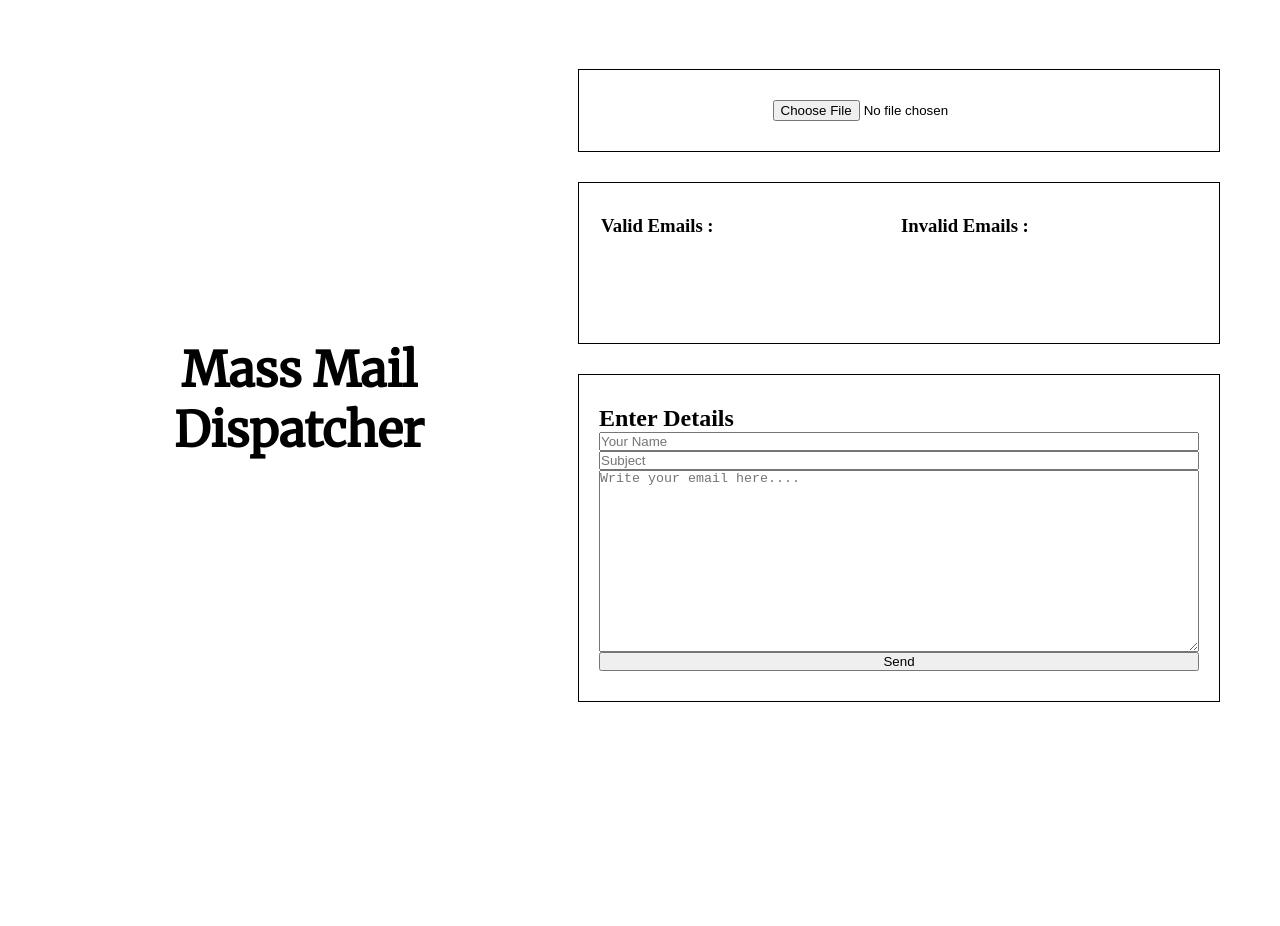
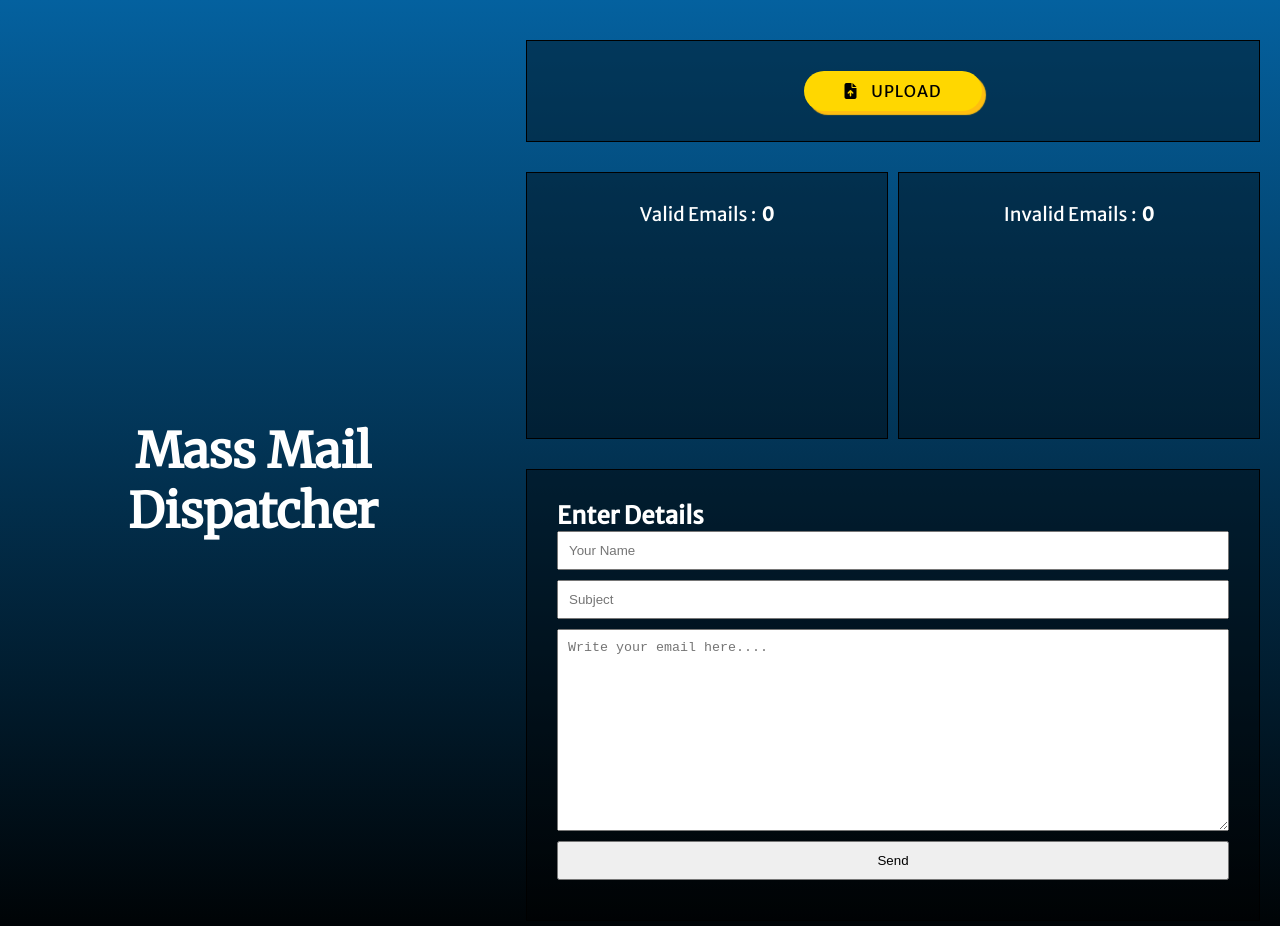
Before and after one commit to untserius/mass-email-dispatcher, a plain HTML site: page index.html in a window 1280 px wide. Before the commit the page ends 800 px from the top, so only its background shows below. Drawn offline with nearby package versions, Linux system fonts and the light colour scheme.

Commit message:
added: shuffling effect, ui

```diff
--- a/index.html
+++ b/index.html
@@ -6,6 +6,10 @@
 
 		<script src="script.js" defer></script>
 		<link rel="stylesheet" href="styles.css" type="text/css" />
+		<link
+			rel="stylesheet"
+			href="https://cdnjs.cloudflare.com/ajax/libs/font-awesome/6.4.2/css/all.min.css"
+		/>
 		<link rel="preconnect" href="https://fonts.googleapis.com" />
 		<link rel="preconnect" href="https://fonts.gstatic.com" crossorigin />
 		<link
@@ -22,26 +26,33 @@
 
 			<div class="container">
 				<div class="card1">
+					<label for="upload">
+						<i class="fa-solid fa-file-arrow-up"></i> Upload
+					</label>
 					<input type="file" id="upload" accept="text/csv" />
 				</div>
+
 				<div class="card2">
-					<div class="validEmail">
+					<div class="validEmail emailBox">
+						<h3>Valid Emails : <span id="valCount"></span></h3>
+						<div class="valTable scrollbox">
 							<table id="val">
 								<tr>
-								<td>
-									<h3>Valid Emails : <span id="valCount"></span></h3>
-								</td>
+									<td></td>
 								</tr>
 							</table>
 						</div>
-					<div class="invalidEmail">
+					</div>
+
+					<div class="invalidEmail emailBox">
+						<h3>Invalid Emails : <span id="invalCount"></span></h3>
+						<div class="invalTable scrollbox">
 							<table id="inval">
 								<tr>
-								<td>
-									<h3>Invalid Emails : <span id="invalCount"></span></h3>
-								</td>
+									<td></td>
 								</tr>
 							</table>
+						</div>
 					</div>
 				</div>
 				<div class="card3">
--- a/script.js
+++ b/script.js
@@ -1,3 +1,4 @@
+// CSV File Reading Logic
 let upload = document.getElementById("upload");
 upload.addEventListener("change", () => {
 	let fr = new FileReader();
@@ -16,13 +17,14 @@ upload.addEventListener("change", () => {
 			});
 			let creEle = document.createElement("tr");
 			creEle.innerHTML = m;
+
+			// Email Validation Logic
 			if (em != "") {
 				if (
 					(em =
 						em.match(/^[A-Za-z\._\-0-9]*[@][A-Za-z]*[\.][a-z]{2,4}$/) ||
 						em[em.length - 3] === ".")
 				) {
-					// strings are arrays of characters
 					document.querySelector("table#val").appendChild(creEle);
 					valMail.push(em);
 					valNo = valNo + 1;
@@ -32,6 +34,9 @@ upload.addEventListener("change", () => {
 				}
 			}
 		});
+
+		shuffleEffect(valCountElement, valNo);
+		shuffleEffect(invalCountElement, invalNo);
 
 		document.querySelector("#valCount").innerHTML = valNo;
 		document.querySelector("#invalCount").innerHTML = invalNo;
@@ -66,8 +71,48 @@ upload.addEventListener("change", () => {
 							console.log("FAILED...", error);
 						}
 					);
-				alert(valNo + " emails has been sent successfully.");
 			}
+			alert(valNo + " emails has been sent successfully.");
 		});
 	};
 });
+
+/* --------------------------------------------------------------------------- */
+
+// Shuffling Effect Logic
+let valCountElement = document.querySelector("#valCount");
+let invalCountElement = document.querySelector("#invalCount");
+
+function shuffleEffect(element, targetCount) {
+	let count = parseInt(element.innerText);
+
+	if (isNaN(count)) {
+		count = 0;
+	}
+
+	if (count === targetCount) {
+		return;
+	}
+
+	let increment = Math.ceil(Math.abs(targetCount - count) / 50);
+	increment = targetCount < count ? -increment : increment;
+
+	function updateCount() {
+		count += increment;
+		element.innerText = count;
+
+		if (
+			(increment > 0 && count >= targetCount) ||
+			(increment < 0 && count <= targetCount)
+		) {
+			element.innerText = targetCount;
+		} else {
+			requestAnimationFrame(updateCount);
+		}
+	}
+
+	updateCount();
+}
+
+valCountElement.innerText = 0;
+invalCountElement.innerText = 0;
--- a/styles.css
+++ b/styles.css
@@ -1,34 +1,46 @@
 * {
 	box-sizing: border-box;
+	margin: 0;
 	padding: 0;
-    margin: 0;
+}
+
+body {
+	height: 100%;
+	width: 100%;
+	overflow-x: hidden;
 }
 
 .main {
-    height: 100vh;
-    width: 100%;
-    padding: 40px;
+	color: #fff;
 	display: flex;
 	align-items: center;
-    justify-content: center;
+	justify-content: space-evenly;
+	font-family: "Merriweather Sans", sans-serif;
+	background: linear-gradient(#04619f, #000000);
 }
 
 .header {
-    font-family: 'Merriweather', serif;
+	font-family: "Merriweather", serif;
 	font-size: 3vh;
 	text-align: center;
-    padding: 20px;
+	padding: 40px 20px;
 }
 
 .container {
-    padding: 20px;
+	padding: 40px 20px;
 }
 
-.card1, .card2, .card3 {
+.card1,
+.card3 {
+	/* background: transparent; */
+	background: rgba(0, 0, 0, 0.4);
 	border: 1px solid black;
 	margin-bottom: 30px;
-    padding: 30px 20px;
-    /* width: 60vh; */
+	padding: 30px;
+}
+
+.card3 {
+	margin-bottom: 0;
 }
 
 .card1 {
@@ -38,17 +50,25 @@
 .card2 {
 	display: flex;
 	justify-content: space-evenly;
+	gap: 10px;
 }
 
-.card2 .validEmail {
-    height: 100px;
-    width: 300px;
-    overflow: auto;
+.emailBox > h3 {
+	display: flex;
+	justify-content: center;
+	margin-bottom: 7px;
+	font-weight: 100;
 }
 
-.card2 .invalidEmail {
-    height: 100px;
-    width: 300px;
+.emailBox span {
+	font-weight: 900;
+	margin-left: 5px;
+}
+
+.scrollbox {
+	height: 175px;
+	min-width: 300px;
+	width: fit-content;
 	overflow: auto;
 }
 
@@ -56,3 +76,72 @@
 	display: flex;
 	flex-direction: column;
 }
+
+form > input,
+textarea,
+button {
+	padding: 10px;
+	margin-bottom: 10px;
+}
+
+/* -----------------Card 1 Component----------------- */
+
+.card1 input[type="file"] {
+	display: none;
+}
+
+.card1 label {
+	color: #000;
+	margin: auto;
+	display: block;
+	width: fit-content;
+	padding: 10px 40px;
+	border-radius: 80px;
+	transition: all 0.1s;
+	letter-spacing: 1px;
+	text-transform: uppercase;
+	background: #ffd700;
+	box-shadow: 4px 4px 1px #febe10;
+}
+
+.card1 label:active {
+	box-shadow: 0 0 0;
+	transform: translateX(4px) translateY(4px);
+}
+
+label i {
+	margin-right: 10px;
+}
+
+/* -------------------Card 2--------------------- */
+
+.card2 .validEmail {
+	background: rgba(0, 0, 0, 0.4);
+	border: 1px solid black;
+	margin-bottom: 30px;
+	padding: 30px;
+}
+
+.card2 .invalidEmail {
+	background: rgba(0, 0, 0, 0.4);
+	border: 1px solid black;
+	margin-bottom: 30px;
+	padding: 30px;
+}
+
+.scrollbox::-webkit-scrollbar-track {
+	box-shadow: inset 0 0 6px rgba(0, 0, 0, 0.3);
+	border-radius: 10px;
+}
+
+.scrollbox::-webkit-scrollbar {
+	width: 5px;
+}
+
+.scrollbox::-webkit-scrollbar-thumb {
+	border-radius: 10px;
+	box-shadow: inset 0 0 6px rgba(0, 0, 0, 0.3);
+	background-color: #febe10;
+}
+
+/* --------------Card 3----------------- */
```
Lines whose indentation alone changed are shown as unchanged.
